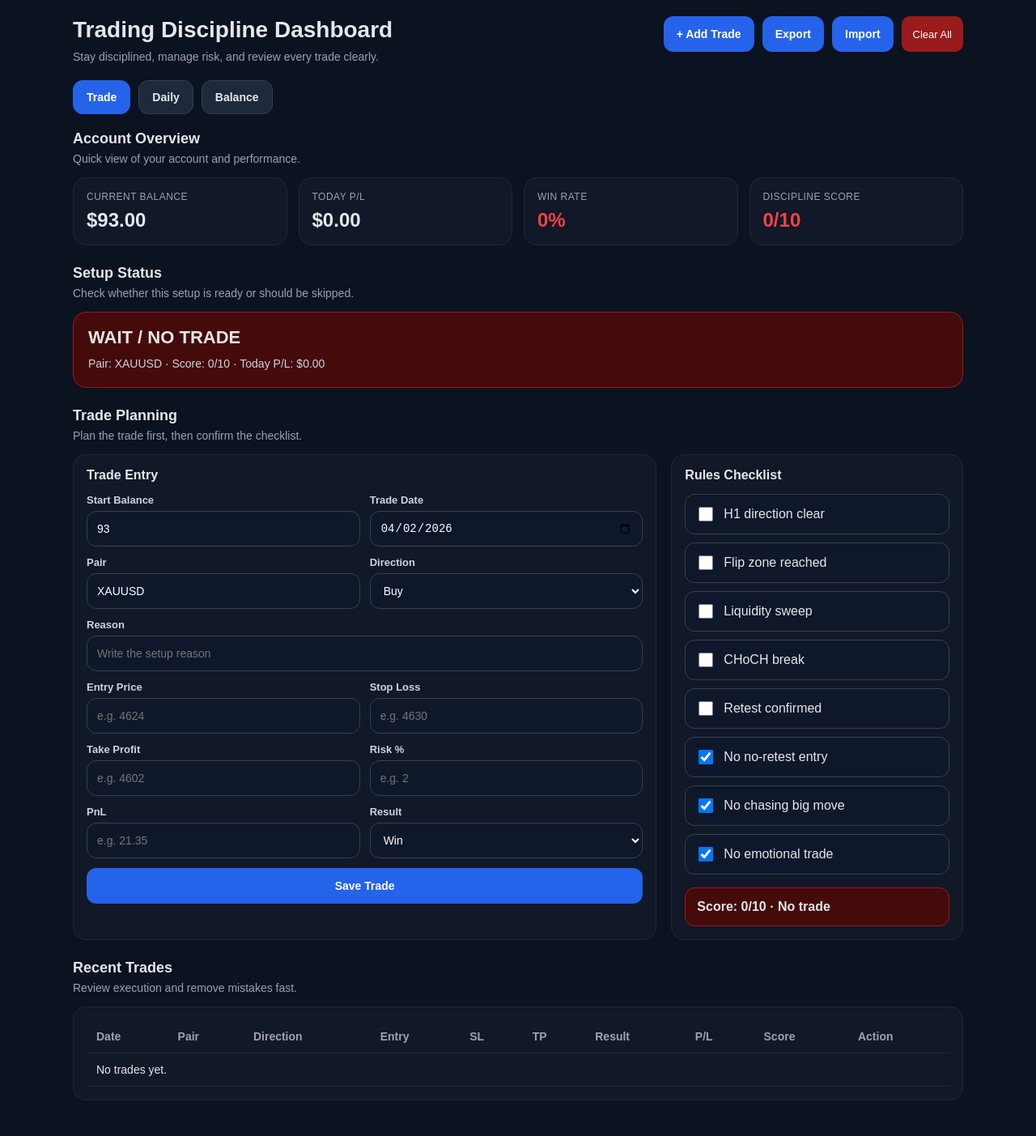
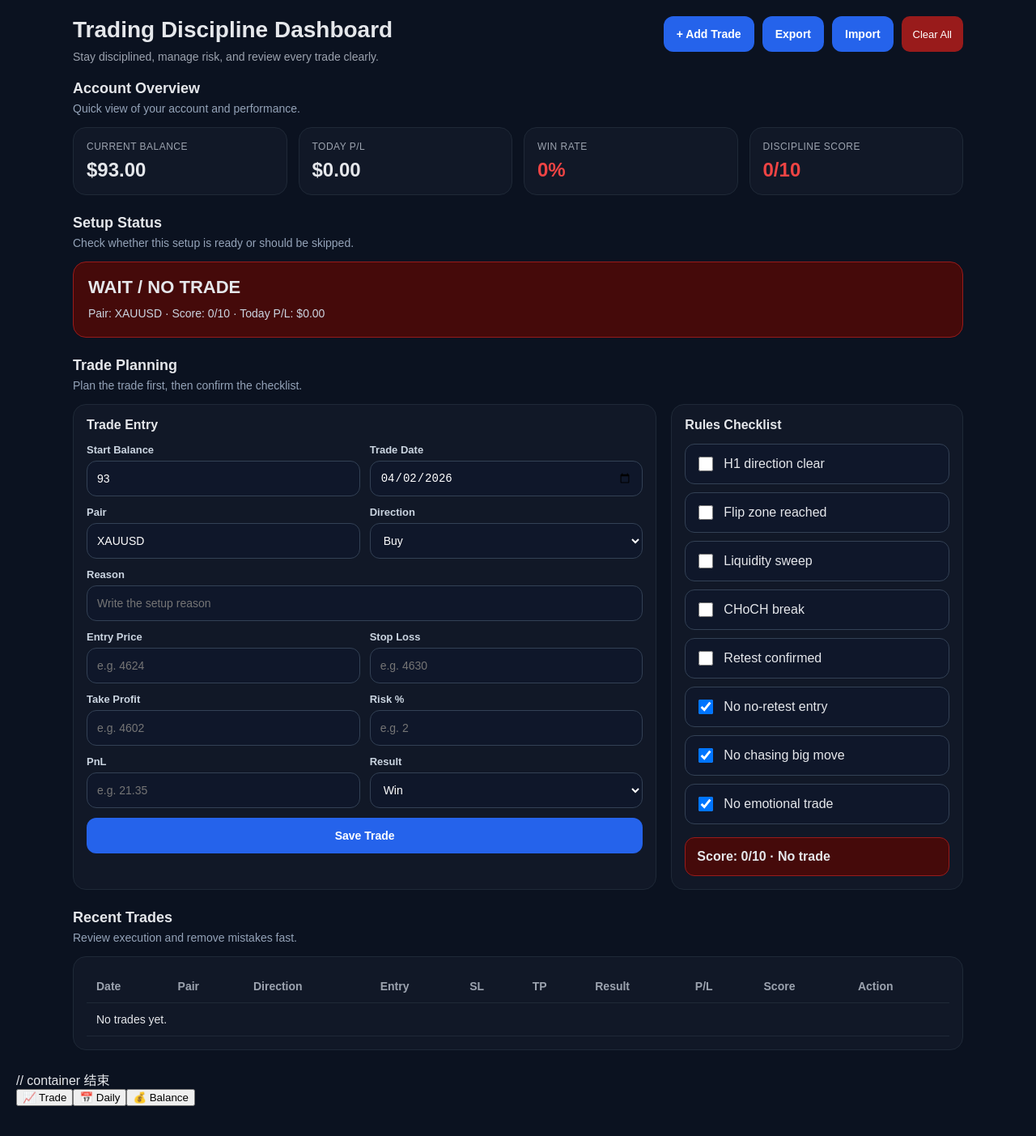
Before and after one commit to vincentPratick/Trading_Discipline, a React (Create React App) app: page / in a window 1280 px wide. Shown: the whole page at 81% size. Built offline with nearby package versions, Linux system fonts and the light colour scheme.

Commit message:
Refactor tab navigation to bottom navigation
Replaced tab navigation with bottom navigation buttons for trade, daily, and balance.

```diff
--- a/src/App.js
+++ b/src/App.js
@@ -338,27 +338,6 @@ export default function App() {
               Clear All
             </button>
           </div>
-        </div>
-
-        <div className="tab-nav">
-          <button
-            className={tab === "trade" ? "tab-btn active-tab" : "tab-btn"}
-            onClick={() => setTab("trade")}
-          >
-            Trade
-          </button>
-          <button
-            className={tab === "daily" ? "tab-btn active-tab" : "tab-btn"}
-            onClick={() => setTab("daily")}
-          >
-            Daily
-          </button>
-          <button
-            className={tab === "balance" ? "tab-btn active-tab" : "tab-btn"}
-            onClick={() => setTab("balance")}
-          >
-            Balance
-          </button>
         </div>
 
         {tab === "trade" && (
@@ -751,6 +730,7 @@ export default function App() {
 
               <div className="mobile-only">
                 <TradeCardsMobile />
+
               </div>
             </div>
           </>
@@ -1015,7 +995,32 @@ export default function App() {
             </div>
           </>
         )}
-      </div>
-    </div>
+      </div>   // container 结束
+
+  <div className="bottom-nav">
+    <button
+      className={tab === "trade" ? "bottom-nav-item active" : "bottom-nav-item"}
+      onClick={() => setTab("trade")}
+    >
+      📈 Trade
+    </button>
+
+    <button
+      className={tab === "daily" ? "bottom-nav-item active" : "bottom-nav-item"}
+      onClick={() => setTab("daily")}
+    >
+      📅 Daily
+    </button>
+
+    <button
+      className={tab === "balance" ? "bottom-nav-item active" : "bottom-nav-item"}
+      onClick={() => setTab("balance")}
+    >
+      💰 Balance
+    </button>
+  </div>
+
+  </div>   // app-shell
   );
+
 }
```
